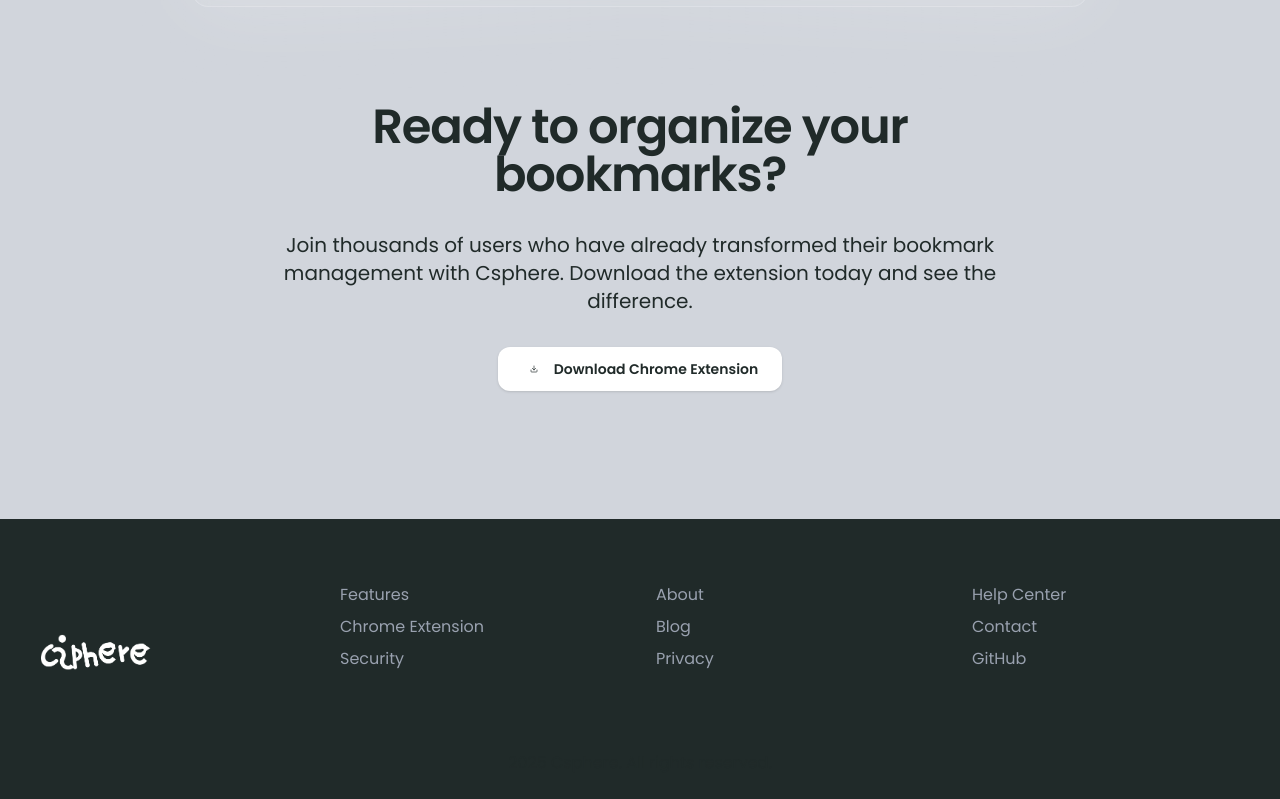
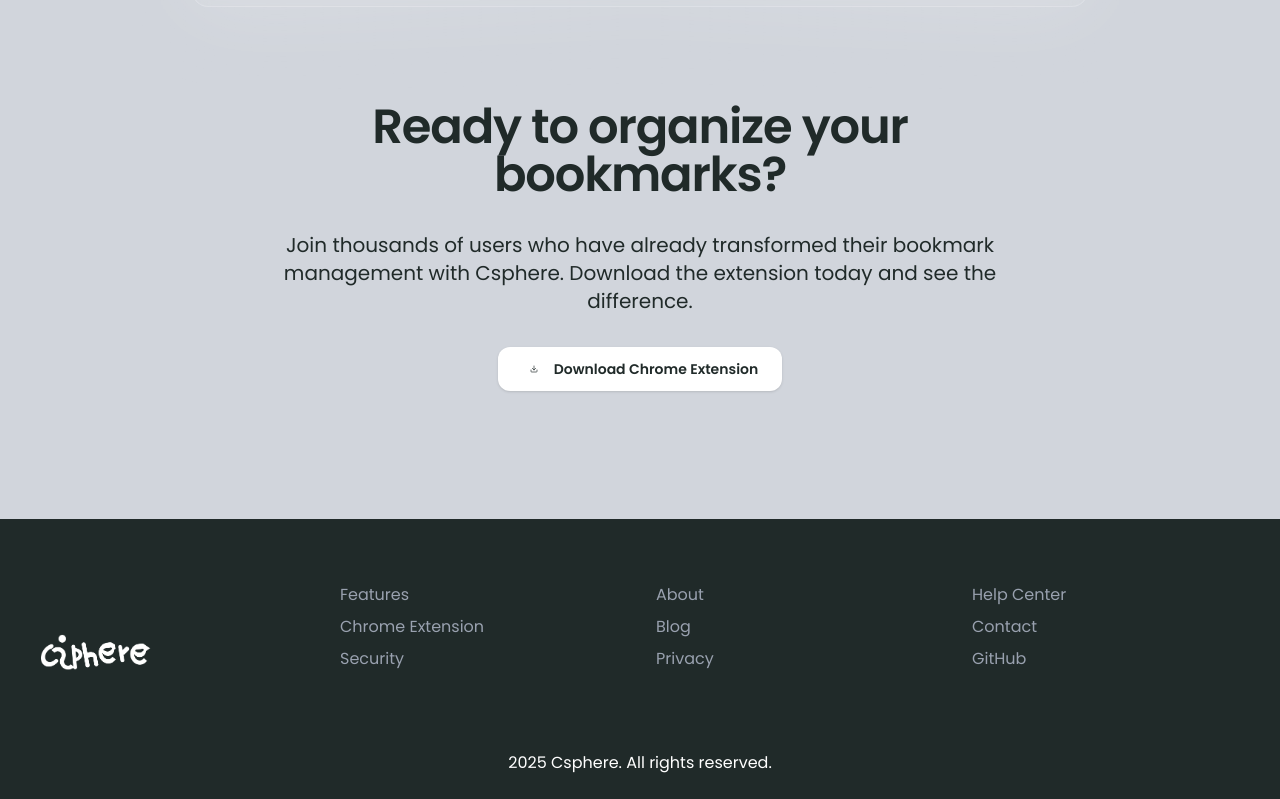
Before and after one commit to angvit/Csphere, a Next.js app in the folder frontend/: page / in a window 1280 px wide. Shown: the part 2386-3185 px from the top of the page. Built offline with nearby package versions, Linux system fonts and the light colour scheme.

Commit message:
making csphere rights visible

```diff
--- a/frontend/src/app/components/Footer.tsx
+++ b/frontend/src/app/components/Footer.tsx
@@ -94,7 +94,7 @@
         </div>
 
         <div className="mt-4 md:mt-6 pt-0 text-center text-white z-40">
-          <h3 className="text-white">2025 Csphere. All rights reserved.</h3>
+          <h3 className="!text-white">2025 Csphere. All rights reserved.</h3>
         </div>
       </div>
     </footer>
```
